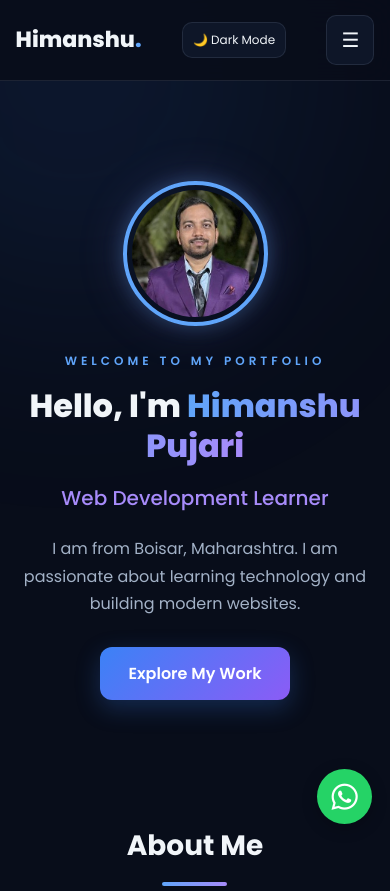
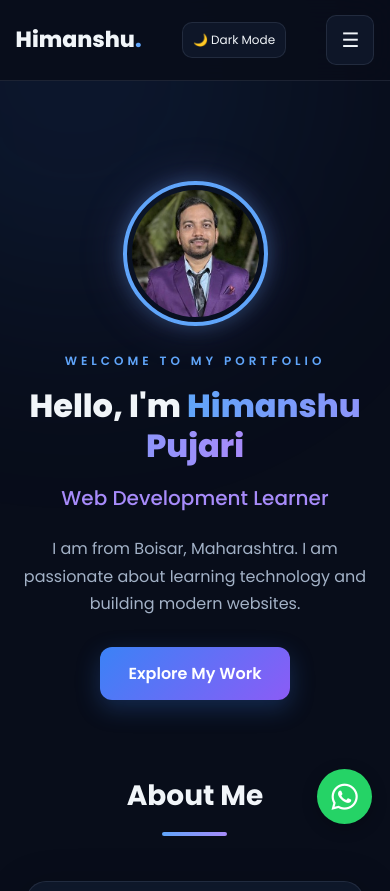
Before and after one commit to Himansh11296/my-website, a plain HTML site: page index.html in a window 390 px wide. Shown: the top 891 px of the page. Drawn offline with nearby package versions, Linux system fonts and the light colour scheme.

Commit message:
Restore premium portfolio design styles

```diff
--- a/style.css
+++ b/style.css
@@ -506,8 +506,8 @@ footer {
     }
 
     .hero {
-        min-height: auto;
-        padding: 100px 20px 80px;
+    min-height: auto;
+    padding: 100px 20px 30px;
     }
 
     .profile-photo {
```
